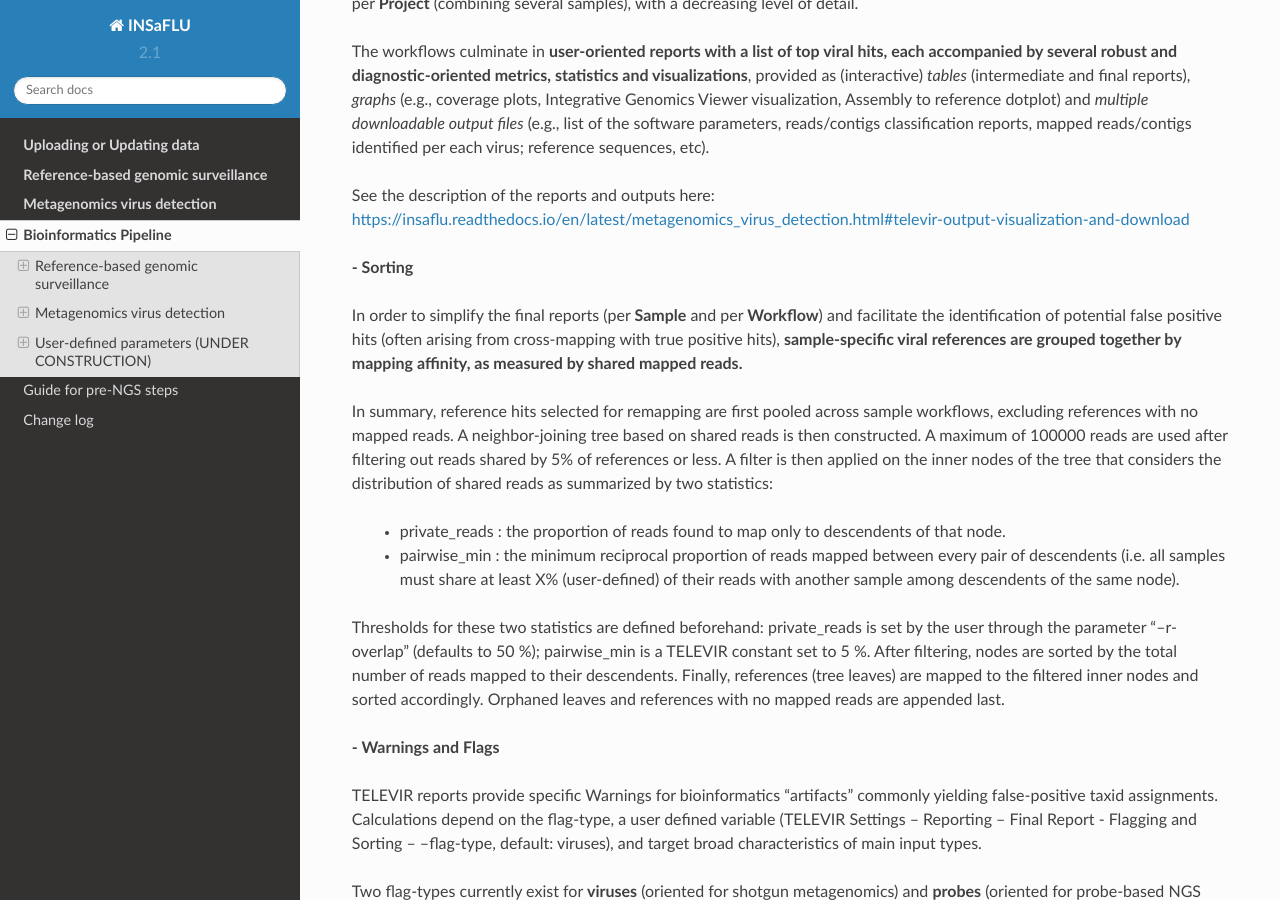
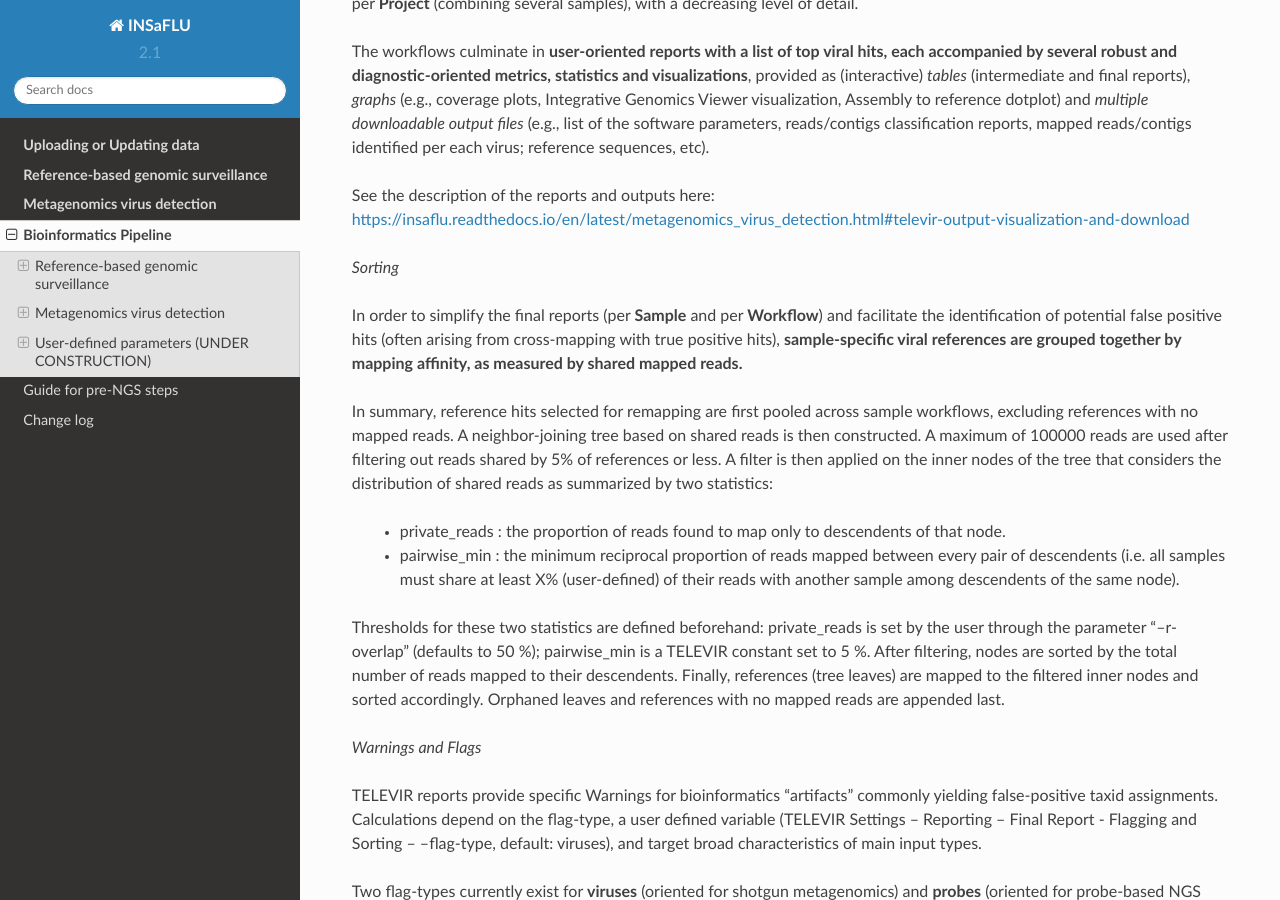
Before and after one commit to INSaFLU/insaflu_docs, a Sphinx documentation site: the page built from docs/bioinformatics_pipeline.rst, in a window 1280 px wide and 900 px high, scrolled down 25287 px. Built offline with Sphinx 7.4.7 and the Read the Docs theme 2.0.0, drawn with Linux system fonts in a browser that asks for light colours; formulas are drawn with MathJax 3.

Commit message:
Correct typo

```diff
--- a/docs/bioinformatics_pipeline.rst
+++ b/docs/bioinformatics_pipeline.rst
@@ -863,7 +863,7 @@ The workflows culminate in **user-oriented reports with a list of top viral hits
 
 See the description of the reports and outputs here: https://insaflu.readthedocs.io/en/latest/metagenomics_virus_detection.html#televir-output-visualization-and-download
 
-**- Sorting**
+*Sorting*
 
 In order to simplify the final reports (per **Sample** and per **Workflow**) and facilitate the identification of potential false positive hits (often arising from cross-mapping with true positive hits), **sample-specific viral references are grouped together by mapping affinity, as measured by shared mapped reads.**
 
@@ -875,7 +875,7 @@ In summary, reference hits selected for remapping are first pooled across sample
 Thresholds for these two statistics are defined beforehand: private_reads is set by the user through the parameter “--r-overlap” (defaults to 50 %); pairwise_min is a TELEVIR constant set to  5 %. After filtering, nodes are sorted by the total number of reads mapped to their descendents. Finally, references (tree leaves) are mapped to the filtered inner nodes and sorted accordingly. Orphaned leaves and references with no mapped reads are appended last.
 
 
-**- Warnings and Flags**
+*Warnings and Flags*
 
 TELEVIR reports provide specific Warnings for  bioinformatics “artifacts” commonly yielding false-positive taxid assignments. Calculations depend on the flag-type, a user defined variable (TELEVIR Settings – Reporting – Final Report - Flagging and Sorting – --flag-type, default: viruses), and target broad characteristics of main input types.
 
```
